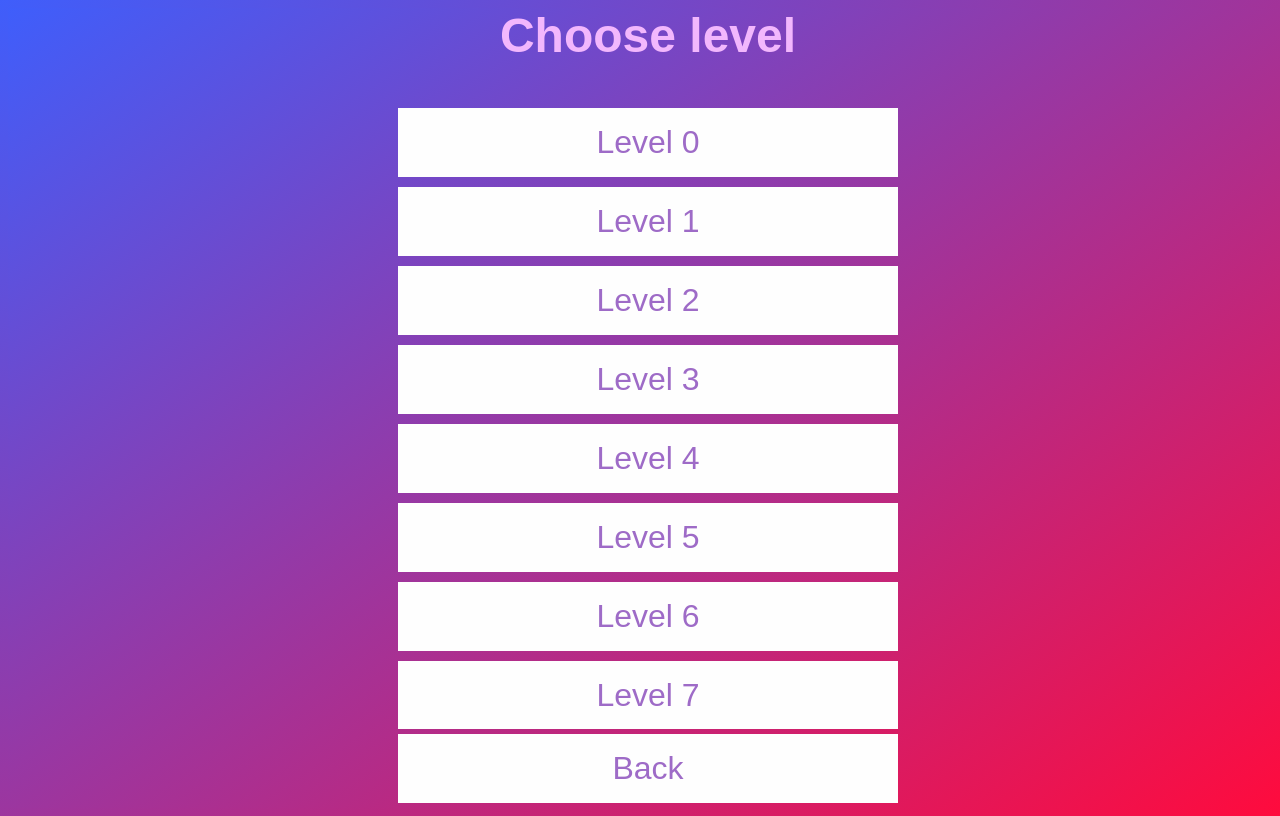
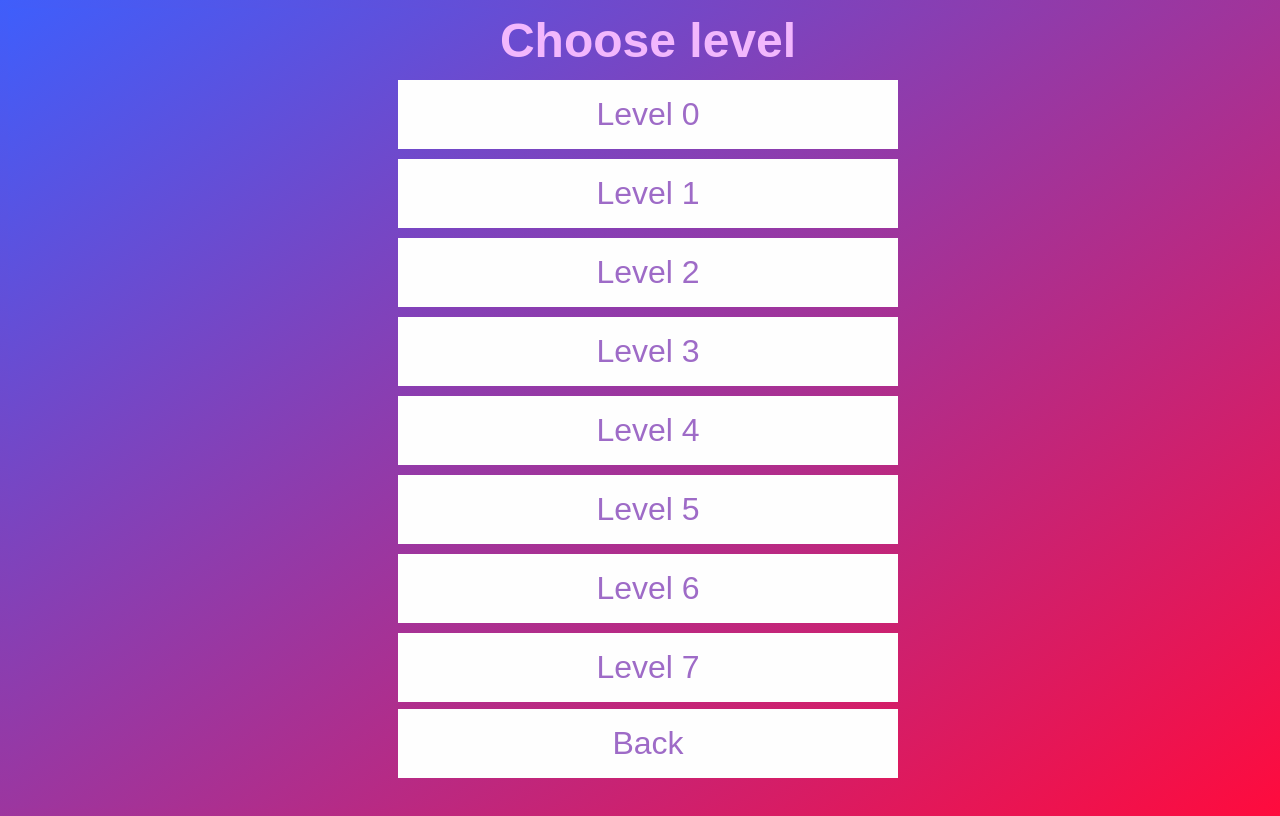
Before and after one commit to MexBanDoc/Web-project, a website: page static/index.html in a window 1280 px wide. Both pictures are taken after a click on the button "Start". Drawn offline with Linux system fonts and the light colour scheme; files that its build step writes are made by us from their sources; files whose address does not match are found by name.

Commit message:
css fixed

```diff
--- a/static/css/styles.css
+++ b/static/css/styles.css
@@ -27,7 +27,8 @@ h3 {
 }
 
 h2 {
-  margin-top: 0;
+  margin-top: 5px;
+  margin-bottom: 7px;
 }
 
 body .hide {
@@ -203,6 +204,9 @@ input[type="number"] {
   width: 45%;
 }
 
+#levelMenu .back {
+  margin-bottom: 30px;
+}
 
 @media screen and (max-width: 800px) {
   .frame button {
--- a/static/index.html
+++ b/static/index.html
@@ -4,6 +4,7 @@
     <meta charset="UTF-8" />
     <meta http-equiv="X-UA-Compatible" content="IE=edge" />
     <meta name="viewport" content="width=device-width, initial-scale=1.0" />
+    <meta name="viewport" content="width=device-width, initial-scale=1.0, user-scalable=no,maximum-scale=1">
     <link rel="stylesheet" href="static/css/styles.css" />
     <link rel="preconnect" href="https://fonts.gstatic.com" />
     <link
```
